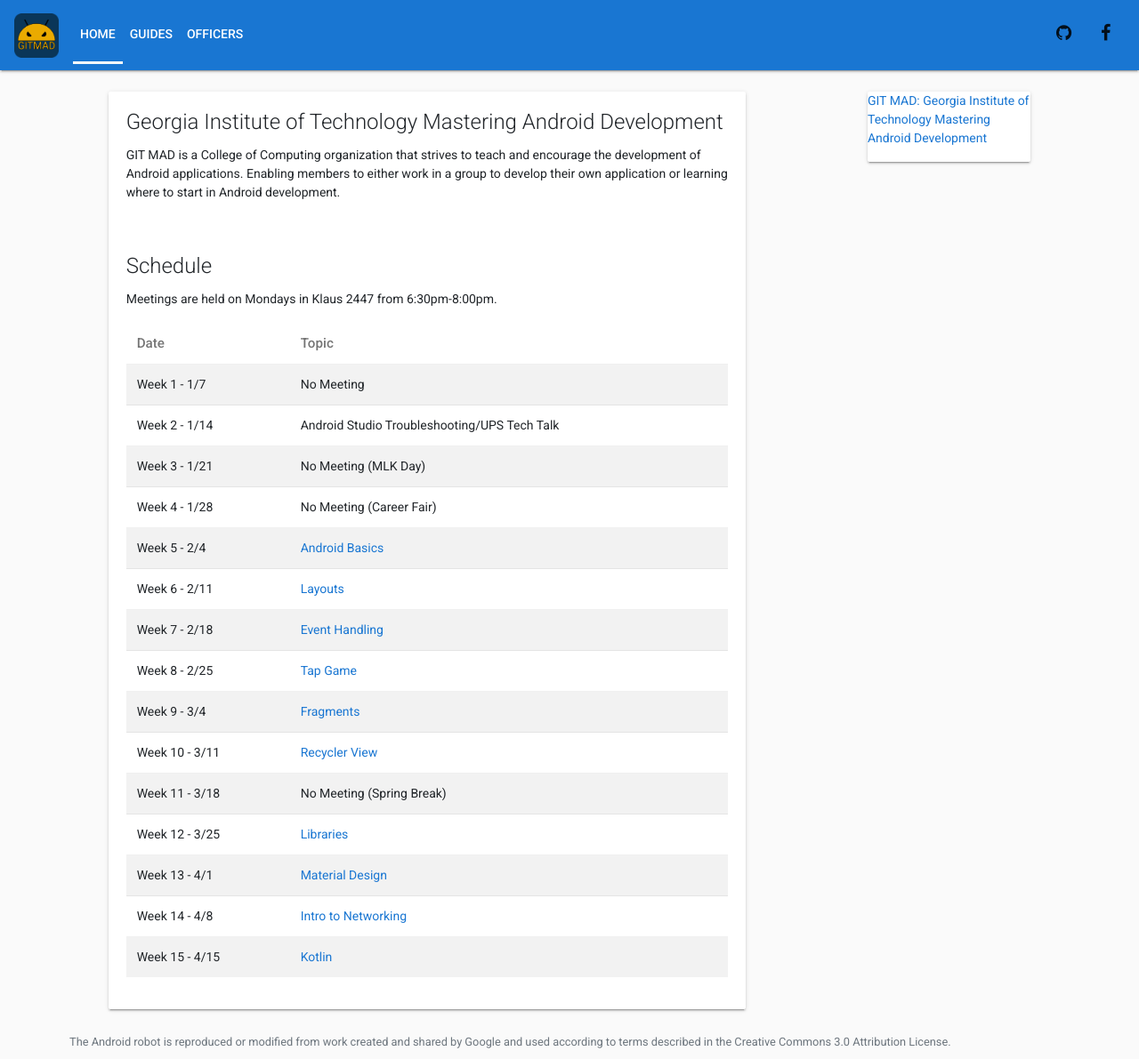
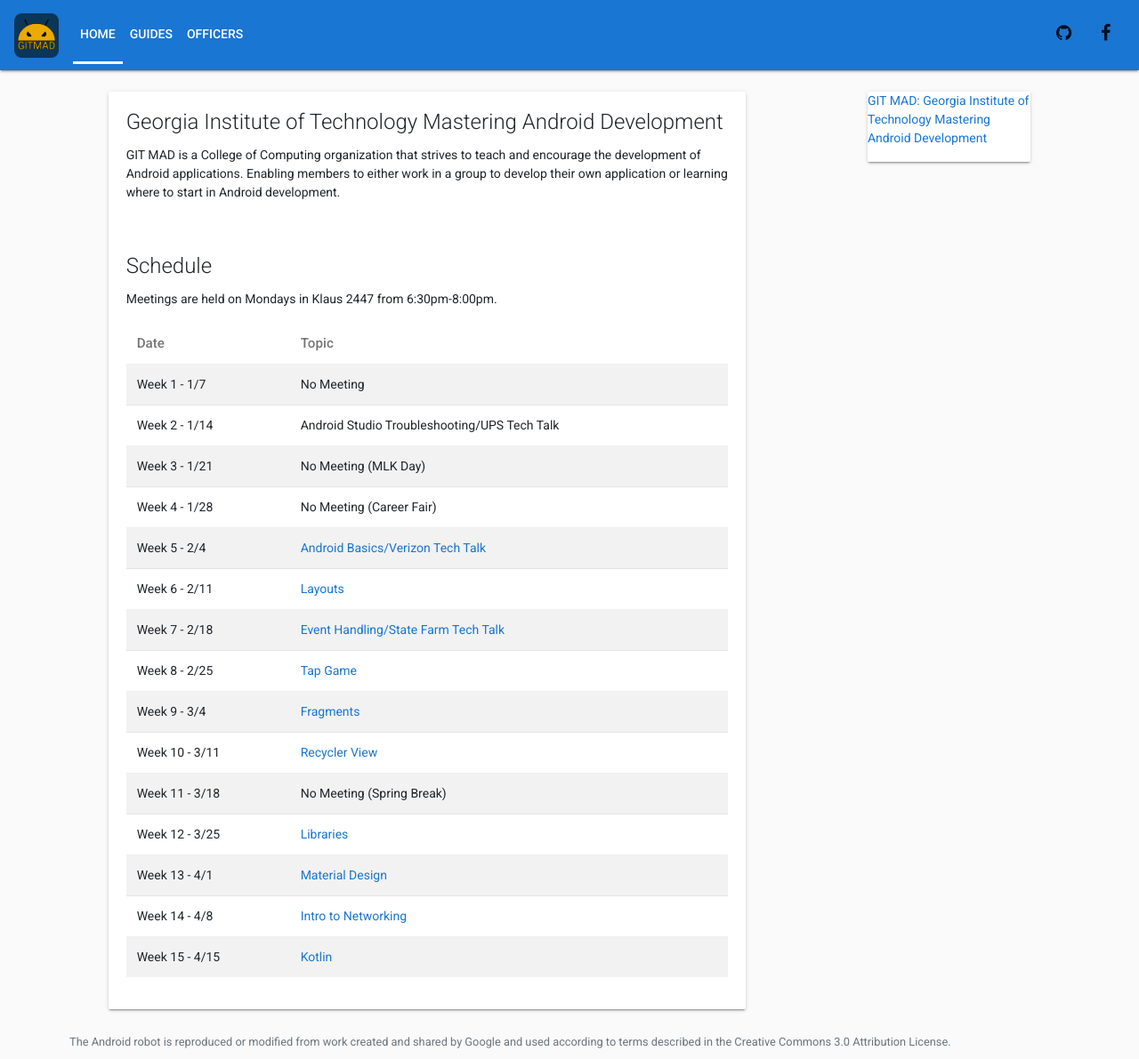
Before and after one commit to git-mad/gitmad.github.io, a Jekyll site: the page built from index.html, in a window 1280 px wide. Shown: the whole page at 89% size. Built offline with Jekyll 4.4.1, drawn with Linux system fonts in a browser that asks for light colours; nearby versions of some CDN libraries.

Commit message:
Adding tech talks

```diff
--- a/_data/schedule.yml
+++ b/_data/schedule.yml
@@ -15,7 +15,7 @@
   link: null
 
 - date: Week 5 - 2/4
-  topic: Android Basics
+  topic: Android Basics/Verizon Tech Talk
   link: /guides/basics
 
 - date: Week 6 - 2/11
@@ -23,7 +23,7 @@
   link: /guides/layouts
 
 - date: Week 7 - 2/18
-  topic: Event Handling
+  topic: Event Handling/State Farm Tech Talk
   link: /guides/event_handling
 
 - date: Week 8 - 2/25
```
